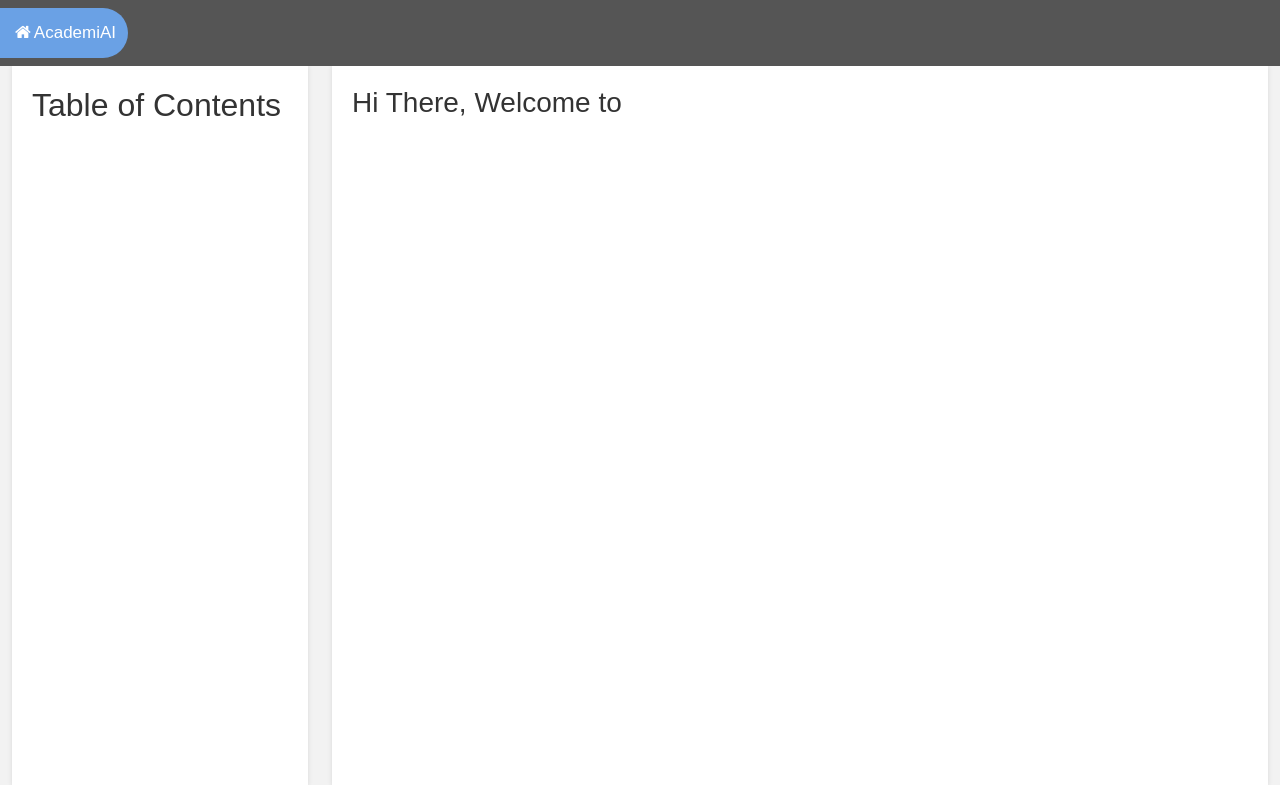
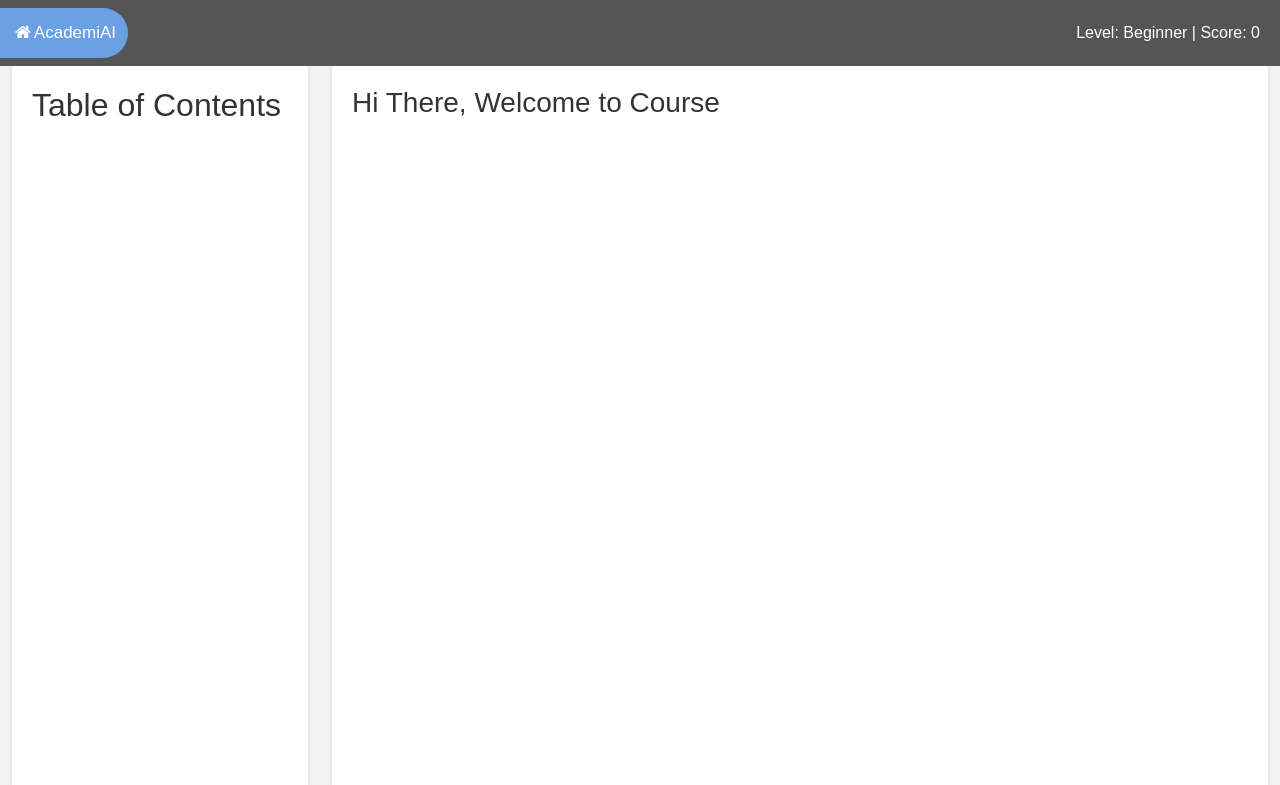
Before and after one commit to rajumanukonda/BitMindsTeamProject, a Flask app: template templates/course.html in a window 1280 px wide. Shown: the top 785 px of the page. Run offline with Flask 3, Linux system fonts and the light colour scheme; the template is opened without the code that fills it, so the values that code supplies are empty; some libraries are stand-ins or nearby versions.

Commit message:
Score on NavBar

````diff
--- a/static/css/style.css
+++ b/static/css/style.css
@@ -105,3 +105,8 @@ body {
     display: block;
   }
 }
+
+.navbar-text {
+  padding-right: 20px;
+  color: white;
+}
--- a/static/js/main.js
+++ b/static/js/main.js
@@ -34,8 +34,8 @@ function showContent(contentId, contentTitle = "") {
         rightBraces = parsedContent.indexOf("\n}\n```");
         quizJSON.set(contentId, JSON.parse(parsedContent.substring(leftBraces + 7, rightBraces + 2).replace(/\n/g, '')));
         showQuiz.set(contentId, true);
-        console.log(quizJSON);
-        console.log(showQuiz);
+        // console.log(quizJSON);
+        // console.log(showQuiz);
         window.$quizJSON = quizJSON;
         }
 
@@ -56,7 +56,7 @@ function showContent(contentId, contentTitle = "") {
         });
         quizHTML+="<input type='submit' onsubmit='javascript:validateQuiz();' value='Submit'></form>";
 
-        console.log(quizHTML);
+        // console.log(quizHTML);
         if(showQuiz.get(contentId)){
           parsedContent +=quizHTML;
         }
@@ -86,9 +86,10 @@ function validateQuiz(){
     score-=10;
     displayText = "Invalid answer -10 points!";
   }
-  console.log(score);
+  // console.log(score);
   alert(displayText +" Your current score: " + score);
   document.getElementById('quiz-container').style.visibility="hidden";
+  document.getElementById('score-level').innerText = "Level: Beginner | Score: " + score;
   showQuiz.set(contentId,false);
   return false;
 };
--- a/templates/course.html
+++ b/templates/course.html
@@ -10,6 +10,9 @@
   <link rel="stylesheet" href="https://cdnjs.cloudflare.com/ajax/libs/font-awesome/4.7.0/css/font-awesome.min.css">
   <div class="navbar">
     <a class="active" href="/"><i class="fa fa-fw fa-home"></i>AcademiAI</a>
+    <span class="navbar-text" id="score-level">
+      Level: Beginner | Score: 0
+    </span>
   </div>
 <div class="container-fluid">
   <div class="row">
@@ -36,7 +39,7 @@
     </div>
     <div class="col-lg-9">
       <div class="content">
-        <h3 id="dummy-content-title">Hi There, Welcome to {{ course_name }}</h3>
+        <h3 id="dummy-content-title">Hi There, Welcome to {{ course_name[0]|upper}}{{course_name[1:] }} Course</h3>
         <div id="dummy-content">
          <!-- Default dummy content -->
           <p></p>
````
Also changed, not shown: vercel.json. Lines whose indentation alone changed are shown as unchanged.
